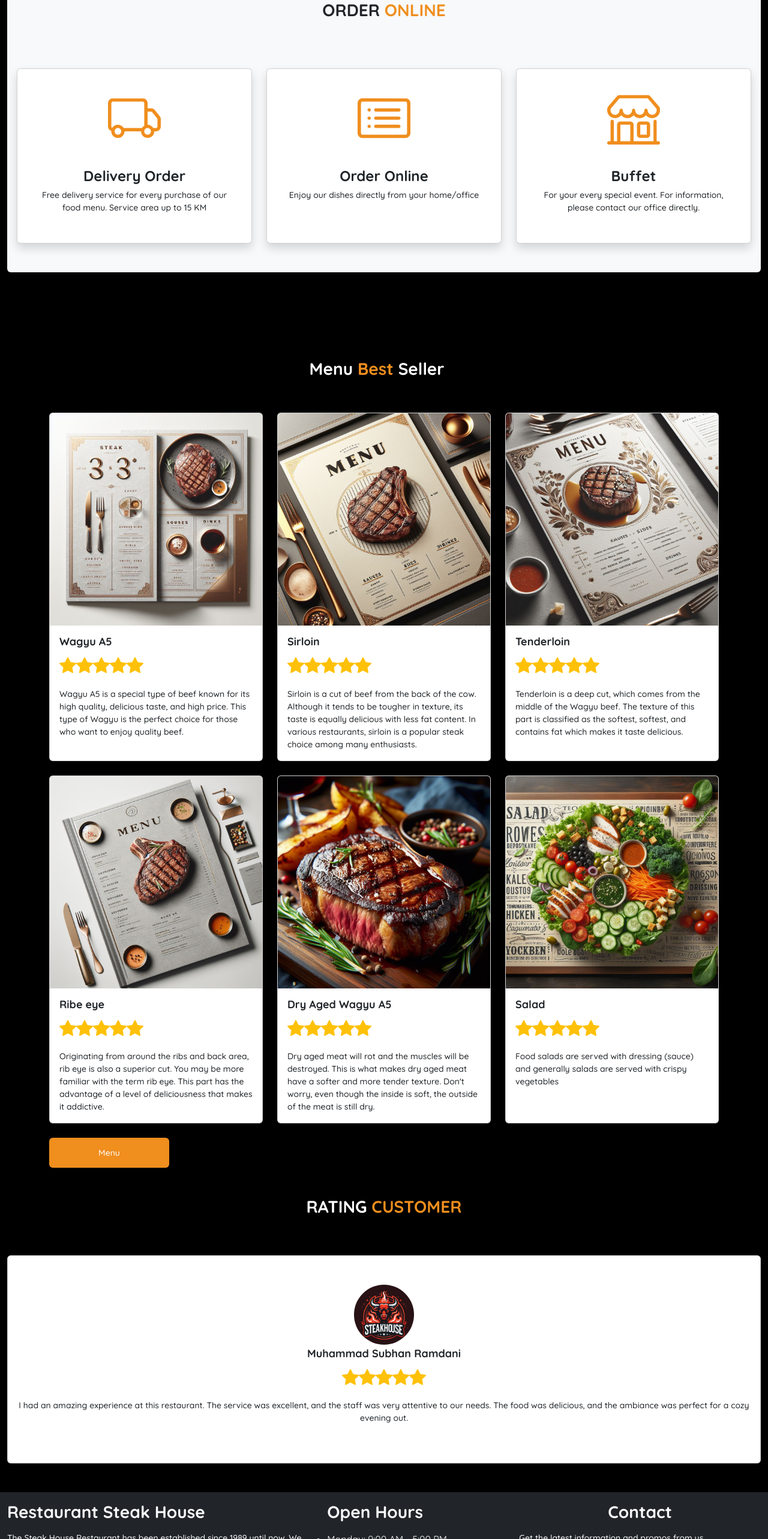
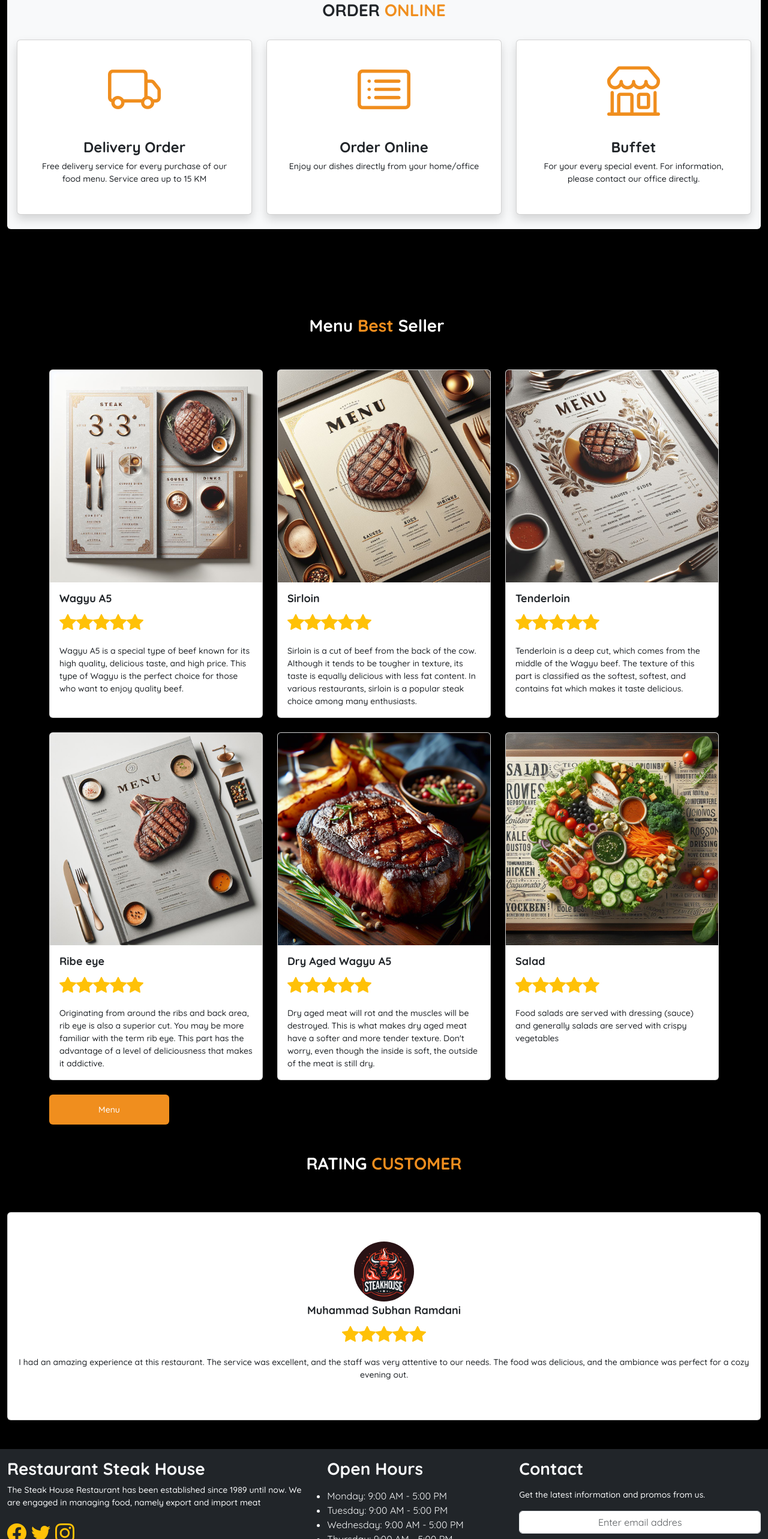
Before and after one commit to msfrzl1/Day27_Assigment11_Muhammad_Saifur_Rizal, a React (Vite) app: page / in a window 1280 px wide. Shown: the part 1656-4222 px from the top of the page at 60% size. Built offline with nearby package versions, Linux system fonts and the light colour scheme.

Commit message:
Menambahkan margin di bagian order

```diff
--- a/src/components/Element/Order-Option/OrderOption.jsx
+++ b/src/components/Element/Order-Option/OrderOption.jsx
@@ -2,7 +2,7 @@ const OrderOption = (props) => {
   const { icon, title, description } = props;
 
   return (
-    <div className="col-md-4">
+    <div className="col-md-4 mb-4">
       <div className="card rounded shadow p-3 h-100" data-aos="zoom-in" data-aos-duration="500" data-aos-easing="ease-in-sine">
         <div className="text-center">
           <i className={icon}></i>
--- a/src/components/Fragments/Home/Footer.jsx
+++ b/src/components/Fragments/Home/Footer.jsx
@@ -7,9 +7,9 @@ const Footer = () => {
     <footer className="container-fluid bg-dark mt-5 pt-3">
       <div className="row">
         <div className="col-md-5 text-light">
-          <h4 className="fs-3 mb-3">Restaurant Steak House</h4>
+          <h4 className="fs-3">Restaurant Steak House</h4>
           <p>The Steak House Restaurant has been established since 1989 until now. We are engaged in managing food, namely export and import meat</p>
-          <div className="fs-2">
+          <div className="fs-2 mb-3">
             <Link>
               <i className="bi bi-facebook text-warning me-2"></i>
             </Link>
@@ -34,7 +34,7 @@ const Footer = () => {
         </div>
 
         <div className="col-md-4 text-light">
-          <h4 className="fs-3 mb-3 text-center">Contact</h4>
+          <h4 className="fs-3 mb-3">Contact</h4>
           <p>Get the latest information and promos from us.</p>
           <div className="col-md-12">
             <div className="mb-5">
--- a/src/components/Fragments/Home/Order.jsx
+++ b/src/components/Fragments/Home/Order.jsx
@@ -13,7 +13,7 @@ const Order = () => {
             </div>
           </div>
         </div>
-        <div className="row py-5">
+        <div className="row ">
           <OrderOption
             icon="bi bi-truck text-center icon-order"
             title="Delivery Order"
```
